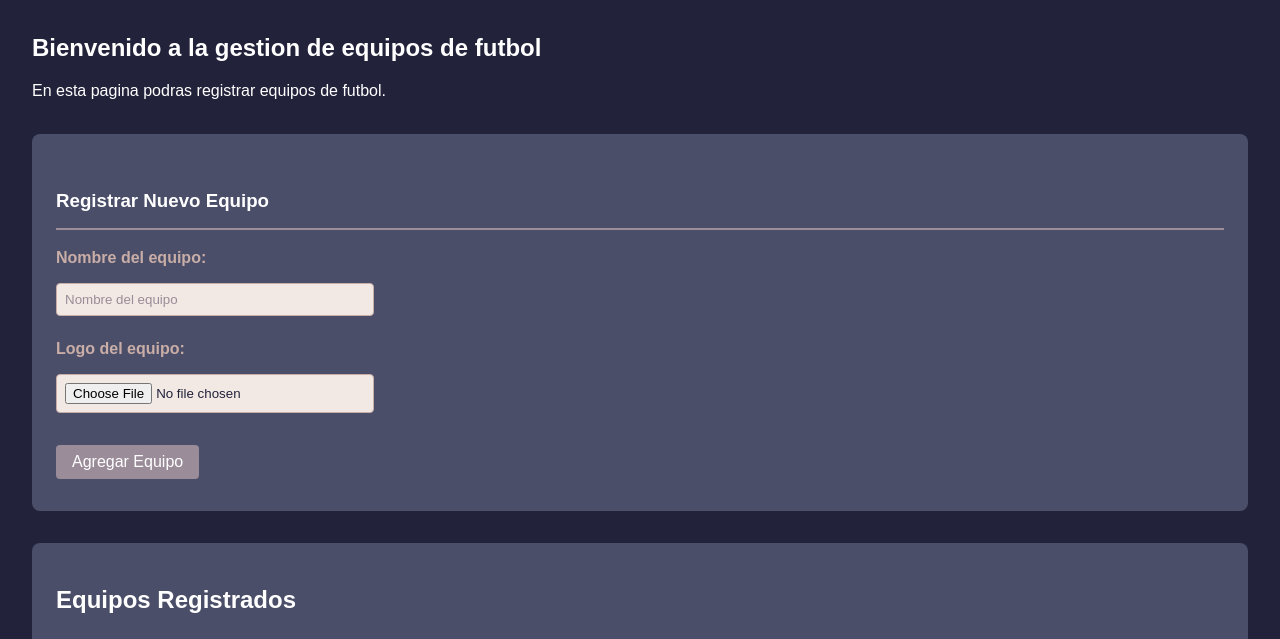
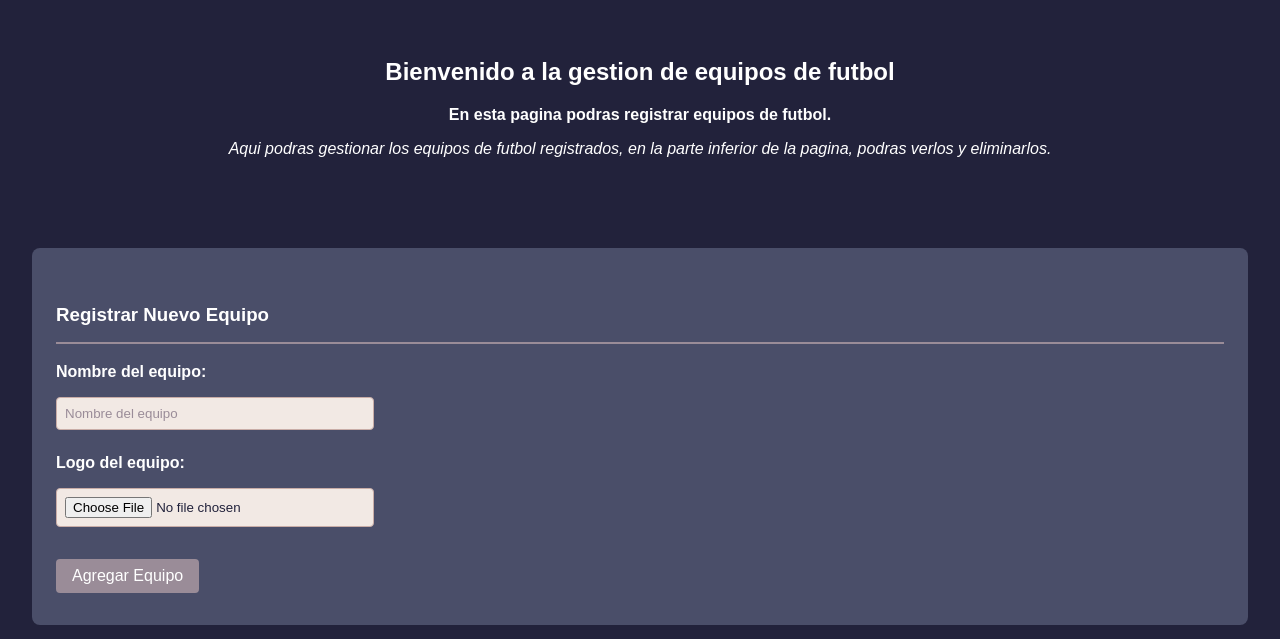
Before and after one commit to DevCodeLone0/Proyecto-HU-1.1.1, a plain HTML site: page Pagina Web/Index.Html in a window 1280 px wide. Shown: the part 138-777 px from the top of the page. Drawn offline with Linux system fonts and the light colour scheme.

Commit message:
detalles de frontend

```diff
--- a/Pagina Web/Index.Html
+++ b/Pagina Web/Index.Html
@@ -20,9 +20,12 @@
 
 <body>
     <main>
-        <h2>Bienvenido a la gestion de equipos de futbol</h2>
-        <p>En esta pagina podras registrar equipos de futbol.</p>
-        <br>
+        <div class="welcome-section">
+            <h2>Bienvenido a la gestion de equipos de futbol</h2>
+            <h4>En esta pagina podras registrar equipos de futbol.</h4>
+            <p><em>Aqui podras gestionar los equipos de futbol registrados, en la parte inferior de la pagina, podras verlos y eliminarlos.</em></p>
+        </div>
+            <br>
 
         <!-- Sección de Registro -->
         <section class="registro-section">
--- a/Pagina Web/Index.css
+++ b/Pagina Web/Index.css
@@ -124,7 +124,7 @@ input[type="text"]::placeholder {
 .form-group label {
   display: block;
   margin-bottom: 0.5rem;
-  color: #C9ADA7;
+  color: #FFFFFF;
   font-weight: bold;
 }
 
@@ -190,6 +190,13 @@ input[type="text"]::placeholder {
   font-size: 1.1rem;
 }
 
+.welcome-section {
+  padding: 1.5rem;
+  border-radius: 8px;
+  text-align: center;
+  margin-bottom: 2rem;
+}
+
 /* Responsive */
 @media (max-width: 768px) {
   .team-grid {
```
